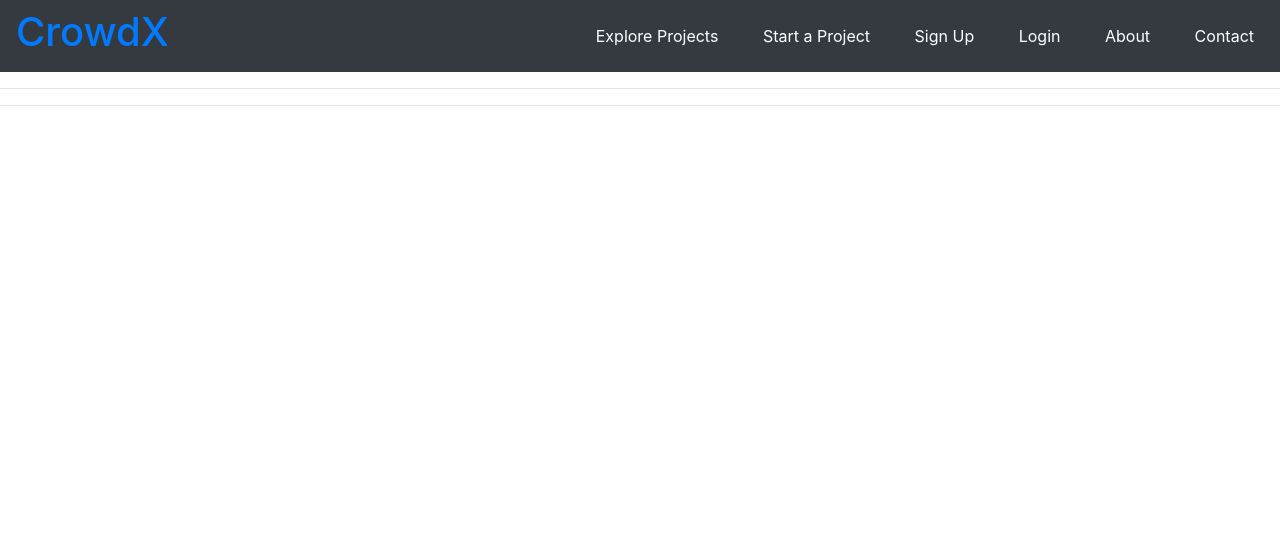
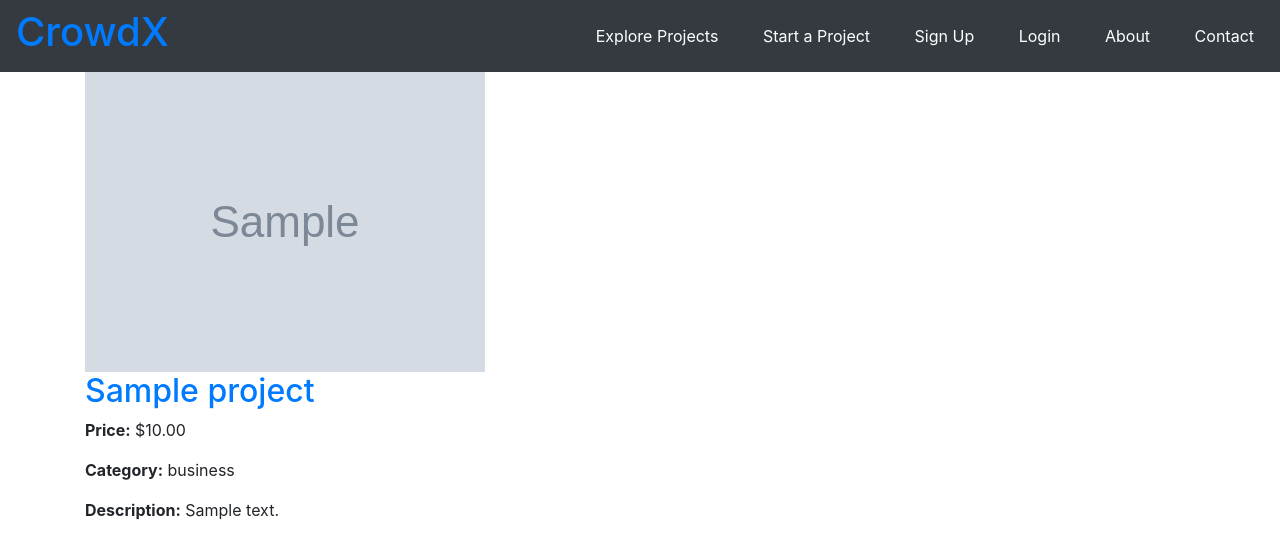
Before and after one commit to Sserano24/CrowdX, a Django app: template campaign/templates/campaign/projects.html in a window 1280 px wide. Shown: the top 559 px of the page. Run offline with Django 5.2, Linux system fonts and the light colour scheme; the template is opened without the code that fills it: values that come from a table or form of the project are taken from there, others are empty; data comes from the database, SQL or seed files in the repository; tables that the repository leaves empty hold one stand-in row (values such as "Sample post"); grey boxes marked "Sample" are stand-in pictures.

Commit message:
Update projects.html

```diff
--- a/campaign/templates/campaign/projects.html
+++ b/campaign/templates/campaign/projects.html
@@ -1 +1,58 @@
-{% extends 'campaign/base.html' %}
+<!-- Project Page -->
+{% load static %}
+<!DOCTYPE html>
+<html lang="en">
+<head>
+    <meta charset="UTF-8">
+    <meta name="viewport" content="width=device-width, initial-scale=1.0">
+    <title>Projects</title>
+    <link rel="stylesheet" href="{% static 'css/pages/project.css' %}">
+    <link rel="stylesheet" href="{% static 'css/global/header.css' %}">
+    <!-- Page-specific Styles -->
+    <link rel="stylesheet" href="{% static 'css/pages/home.css' %}">
+    <link rel="stylesheet" href="https://cdn.jsdelivr.net/npm/bootstrap@4.3.1/dist/css/bootstrap.min.css" integrity="sha384-ggOyR0iXCbMQv3Xipma34MD+dH/1fQ784/j6cY/iJTQUOhcWr7x9JvoRxT2MZw1T" crossorigin="anonymous">
+</head>
+
+<header>
+    <div class="navbar navbar-dark bg-dark">
+        <h1><a href="{% url 'index' %}">CrowdX</a></h1>
+        <nav>
+            <a href="{% url 'projects' %}">Explore Projects</a>
+            <a href="{% url 'create_project' %}">Start a Project</a>
+            <a href="{% url 'signup' %}">Sign Up</a>
+            <a href="{% url 'login' %}">Login</a>
+            <a href="{% url 'about' %}">About</a>
+            <a href="{% url 'contact' %}">Contact</a>
+        </nav>
+    </div>
+</header>
+
+<body>
+
+    <div class="container">
+        {% if projects %}
+            {% for project in projects %}
+                <div class="project-box">
+                    {% if project.image %}
+                        <img src="{{ project.image.url }}" alt="{{ project.name }}">
+                    {% endif %}
+
+                    <div class="project-details">
+                        <h2>
+                            <a href="{% url 'project_detail' project.id %}">
+                                {{ project.name }}
+                            </a>
+                        </h2>
+                        <p><strong>Price:</strong> ${{ project.price }}</p>
+                        <p><strong>Category:</strong> {{ project.category.name }}</p>
+                        <p><strong>Description:</strong> {{ project.description }}</p>
+                    </div>
+                </div>
+            {% endfor %}
+        {% else %}
+            <p>No projects available.</p>
+        {% endif %}
+    </div>
+
+</body>
+</html>
```
